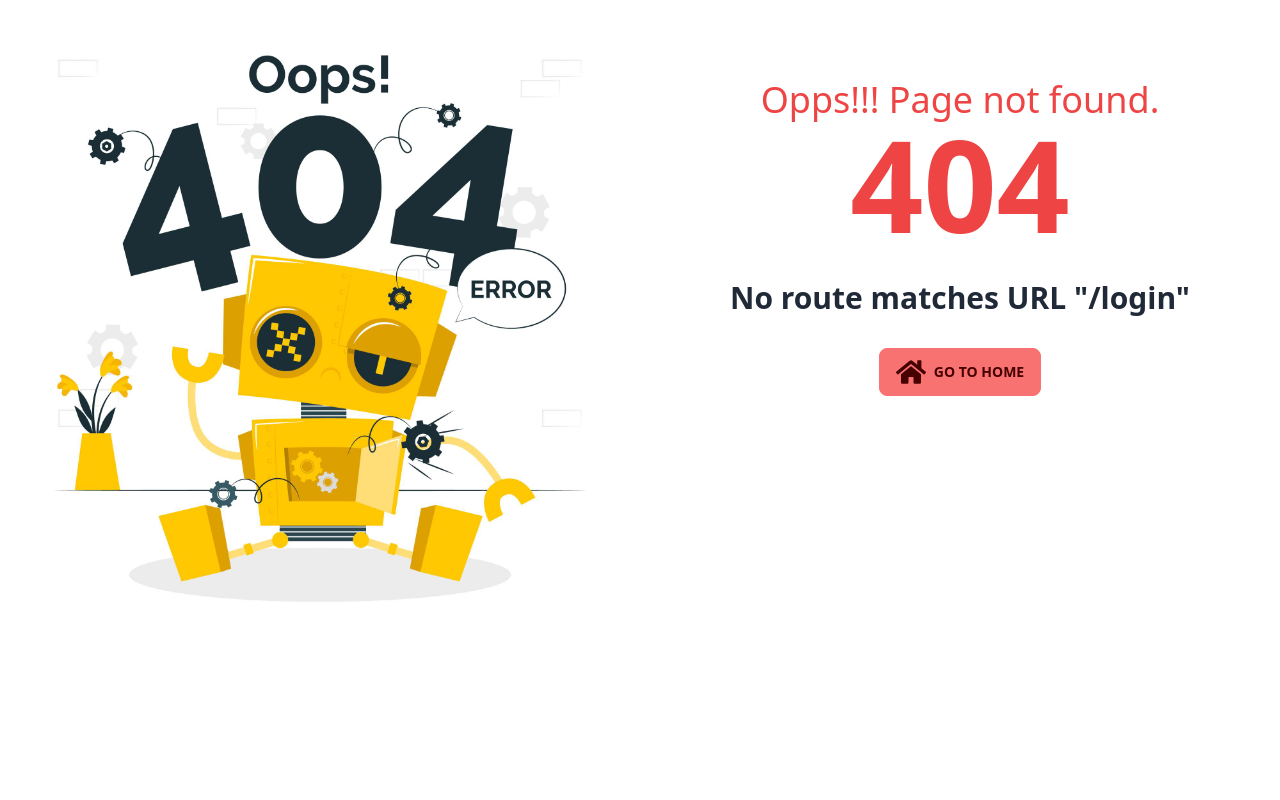
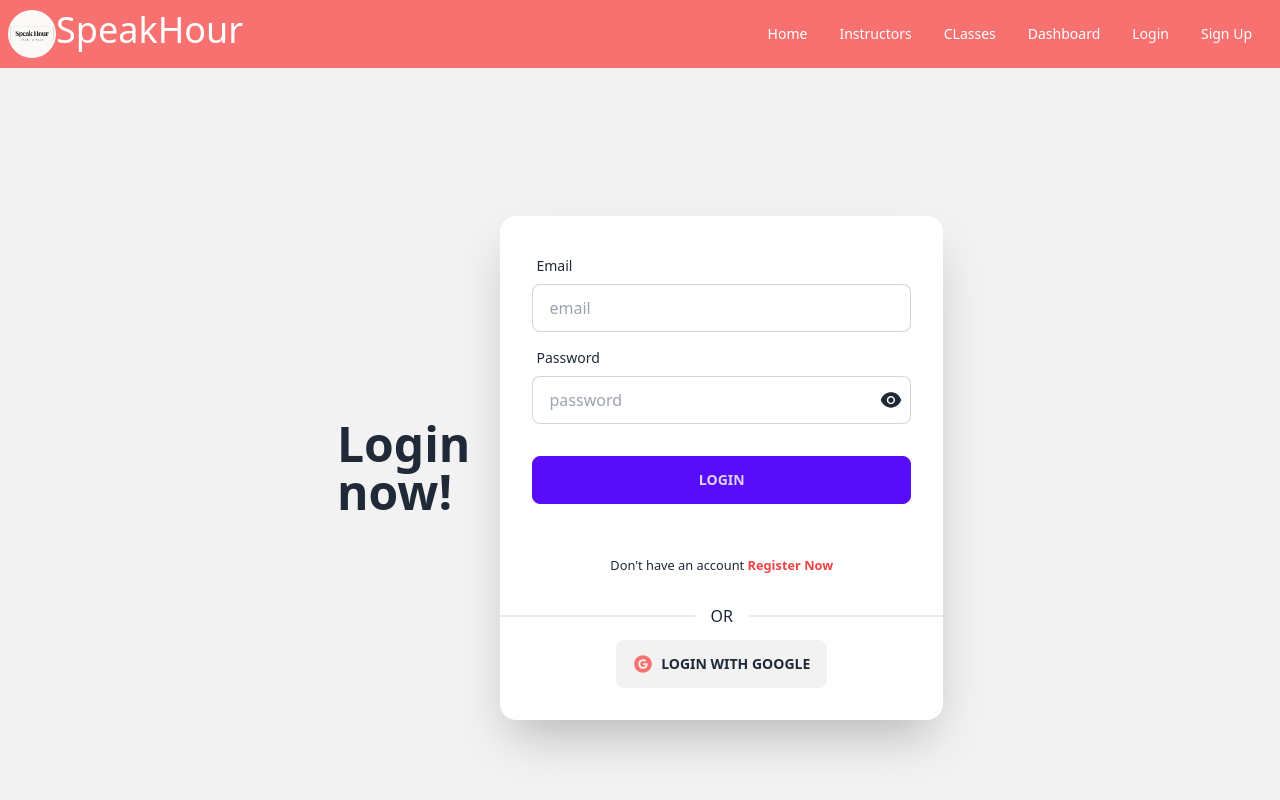
Before and after one commit to forhadislamse/speak-hour-client, a React (Vite) app: page /login in a window 1280 px wide. Before the commit this address had no page. Shown: the top 800 px of the page. Built offline with nearby package versions, Linux system fonts and the light colour scheme.

Commit message:
login page using react hook form added

```diff
--- a/package.json
+++ b/package.json
@@ -16,6 +16,7 @@
     "react": "^18.2.0",
     "react-dom": "^18.2.0",
     "react-helmet-async": "^1.3.0",
+    "react-hook-form": "^7.44.3",
     "react-icons": "^4.9.0",
     "react-router-dom": "^6.12.1",
     "sort-by": "^1.2.0",
--- a/src/pages/Shared/NavBar/NavBar.jsx
+++ b/src/pages/Shared/NavBar/NavBar.jsx
@@ -9,6 +9,8 @@
             <li><Link to='/instructors'>Instructors</Link></li>
             <li><Link to='/classes'>CLasses</Link></li>
             <li><Link to="/dashboard">Dashboard</Link></li>
+            <li><Link to="/login">Login</Link></li>
+            <li><Link to="/signup">Sign Up</Link></li>
 
         </>
     return (
--- /dev/null
+++ b/src/pages/login/Login.jsx
@@ -0,0 +1,67 @@
+import { useState } from 'react';
+import { useForm } from 'react-hook-form';
+import { AiFillEye, AiFillEyeInvisible, AiFillGoogleCircle } from 'react-icons/ai';
+import { Link } from 'react-router-dom';
+const Login = () => {
+    const { register, handleSubmit, formState: { errors } } = useForm();
+    const [showPassword, setShowPassword] = useState(false);
+
+    const togglePasswordVisibility = () => {
+        setShowPassword(!showPassword);
+    };
+
+    const onSubmit = (data) => {
+        console.log(data); // You can perform login logic here
+    };
+
+    return (
+        <div className="hero min-h-screen bg-base-200">
+            <div className="hero-content flex flex-col md:flex-row">
+                <div className="text-center lg:text-left w-full md:w-1/4">
+                    <h1 className="text-5xl font-bold">Login now!</h1>
+                </div>
+                <div className="card w-full md:w-3/4  shadow-2xl bg-base-100">
+                    <form onSubmit={handleSubmit(onSubmit)} className="card-body">
+                        <div className="form-control">
+                            <label className="label">
+                                <span className="label-text">Email</span>
+                            </label>
+                            <input
+                                type="email" name="email" placeholder="email" className="input input-bordered"
+                                {...register('email', { required: 'Email is required' })}
+                            />
+                            {errors.email && <p className="text-red-600">{errors.email.message}</p>}
+                        </div>
+
+                        <div className="form-control">
+                            <label className="label">
+                                <span className="label-text">Password</span>
+                            </label>
+                            <div className='flex items-center'>
+                                <input name="password" placeholder="password" className="input input-bordered w-full"
+                                    type={showPassword ? 'text' : 'password'}
+                                    {...register('password', { required: 'Password is required' })}
+                                />
+                                <span className='-ms-8 text-2xl ' onClick={togglePasswordVisibility}>
+                                    {showPassword ? <AiFillEyeInvisible /> : <AiFillEye />}
+                                </span>
+                            </div>
+                            {errors.password && <p className="text-red-600">{errors.password.message}</p>}
+                        </div>
+                        <div className="form-control mt-6">
+                            <input className="btn btn-primary" type="submit" value="Login" />
+                        </div>
+                    </form>
+                    <p className="text-center py-4 "><small>Don't have an account <Link to="/signup" className="text-red-500 font-semibold">Register Now</Link></small></p>
+                    <div className='text-center'>
+                        <p className="divider">OR</p>
+                        <button className=" btn mb-8"><span className='text-xl text-red-400'><AiFillGoogleCircle></AiFillGoogleCircle></span> Login with Google</button>
+                    </div>
+                </div>
+            </div >
+
+        </div >
+    );
+};
+
+export default Login;
--- /dev/null
+++ b/src/pages/signup/SignUp.jsx
@@ -0,0 +1,10 @@
+
+const SignUp = () => {
+    return (
+        <div>
+
+        </div>
+    );
+};
+
+export default SignUp;
```
Also changed, not shown: src/routes/Routes.jsx (+10 -0 lines), 1 other file (tests, documents, lock files or other folders).
